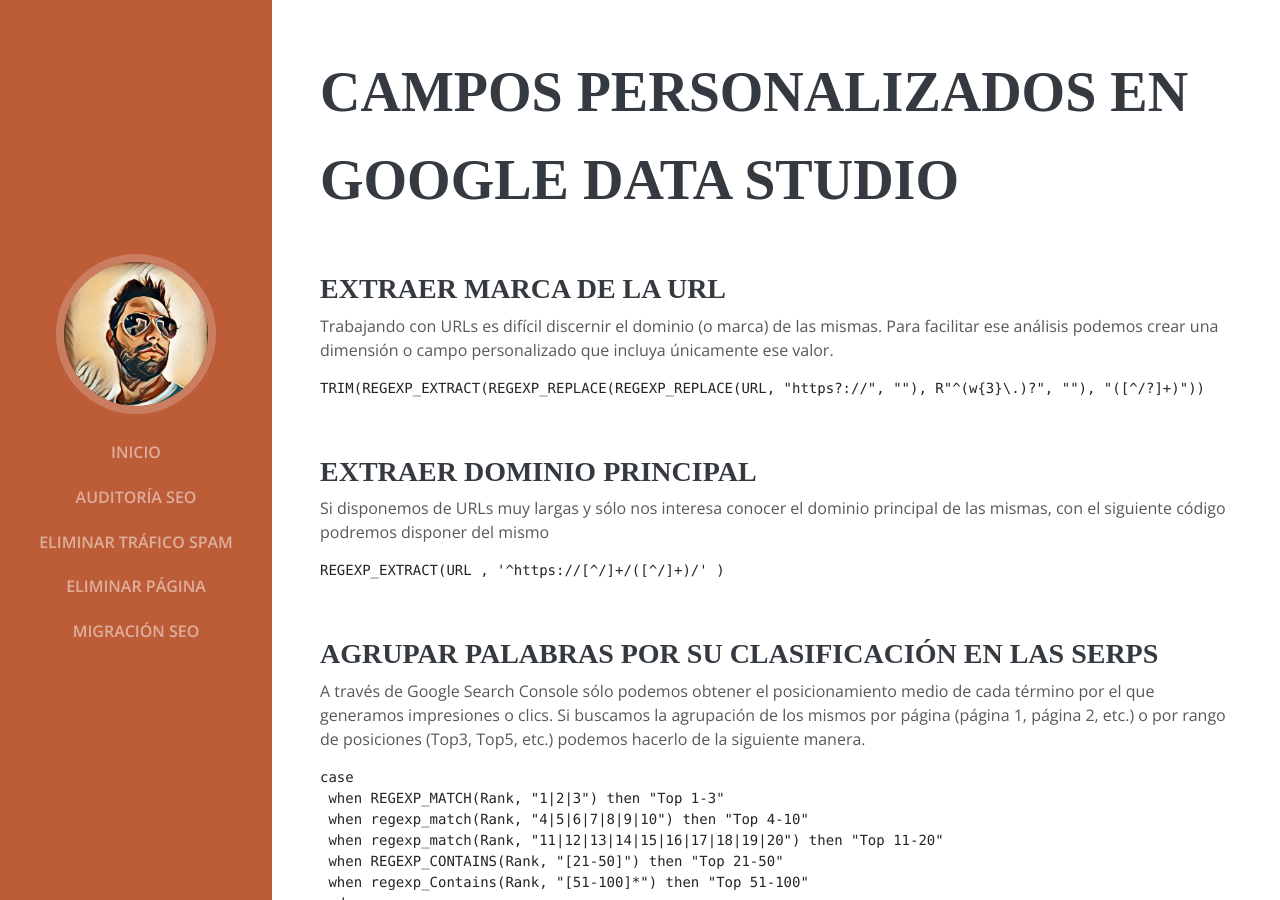
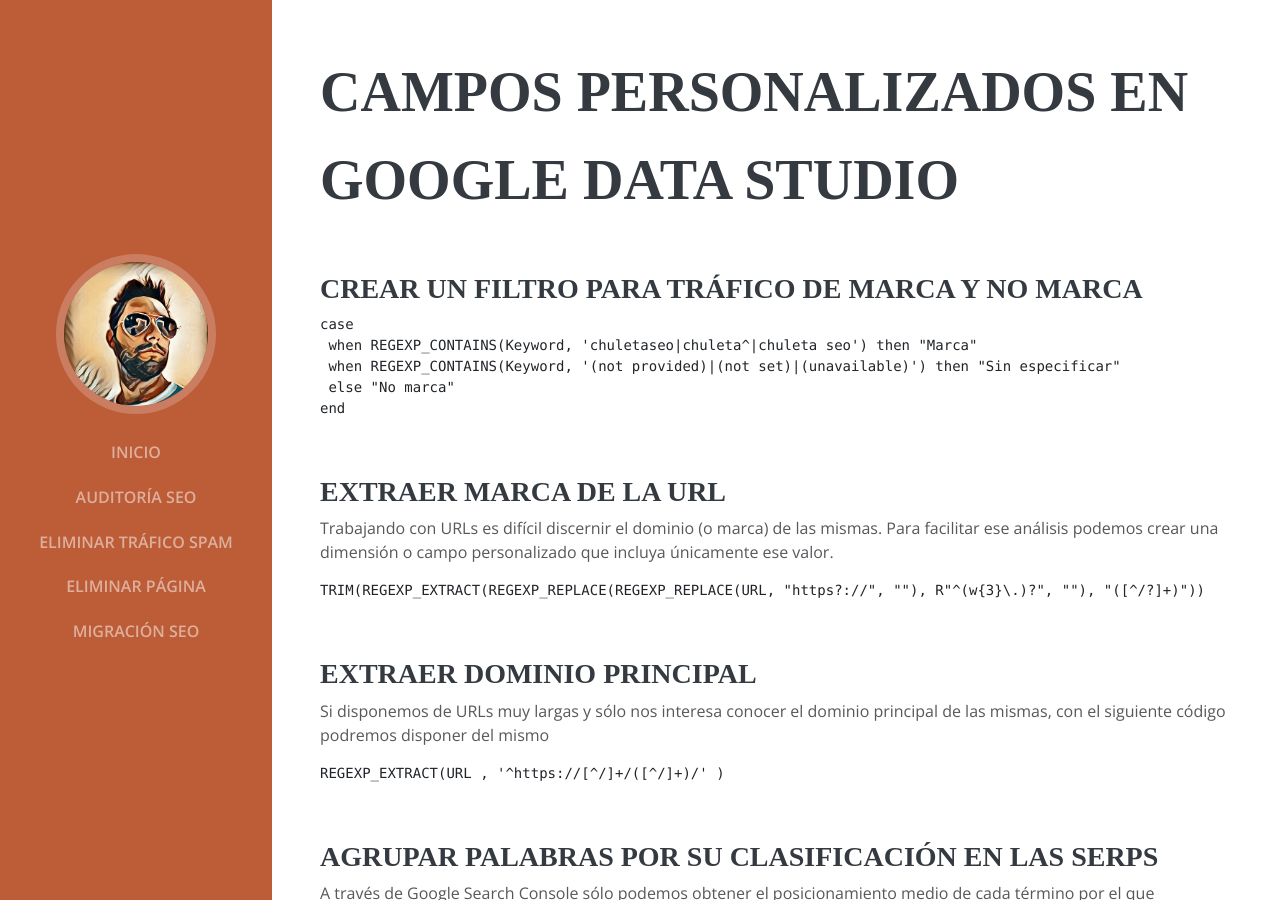
Before and after one commit to Emirodgar/w-chuleta-seo, a Jekyll site: the page built from X - Dashboards/campos-personalizados-data-studio.md, in a window 1280 px wide and 900 px high. Built offline with Jekyll 4.4.1, drawn with Linux system fonts in a browser that asks for light colours; some web fonts are replaced; our own code applies the rules of GitHub Pages for plain Markdown files.

Commit message:
X - Dashboards/campos-personalizados-data-studio.md updated from https://stackedit.io/

````diff
--- a/X - Dashboards/campos-personalizados-data-studio.md
+++ b/X - Dashboards/campos-personalizados-data-studio.md
@@ -8,6 +8,16 @@
 ---
 
 # Campos personalizados en Google Data Studio
+
+## Crear un filtro para tráfico de marca y no marca
+
+```
+case
+ when REGEXP_CONTAINS(Keyword, 'chuletaseo|chuleta^|chuleta seo') then "Marca"
+ when REGEXP_CONTAINS(Keyword, '(not provided)|(not set)|(unavailable)') then "Sin especificar"
+ else "No marca"
+end
+```
 
 ## Extraer marca de la URL
 
````
Also changed, not shown: other parts of X - Dashboards/campos-personalizados-data-studio.md (+2 -2 lines).
